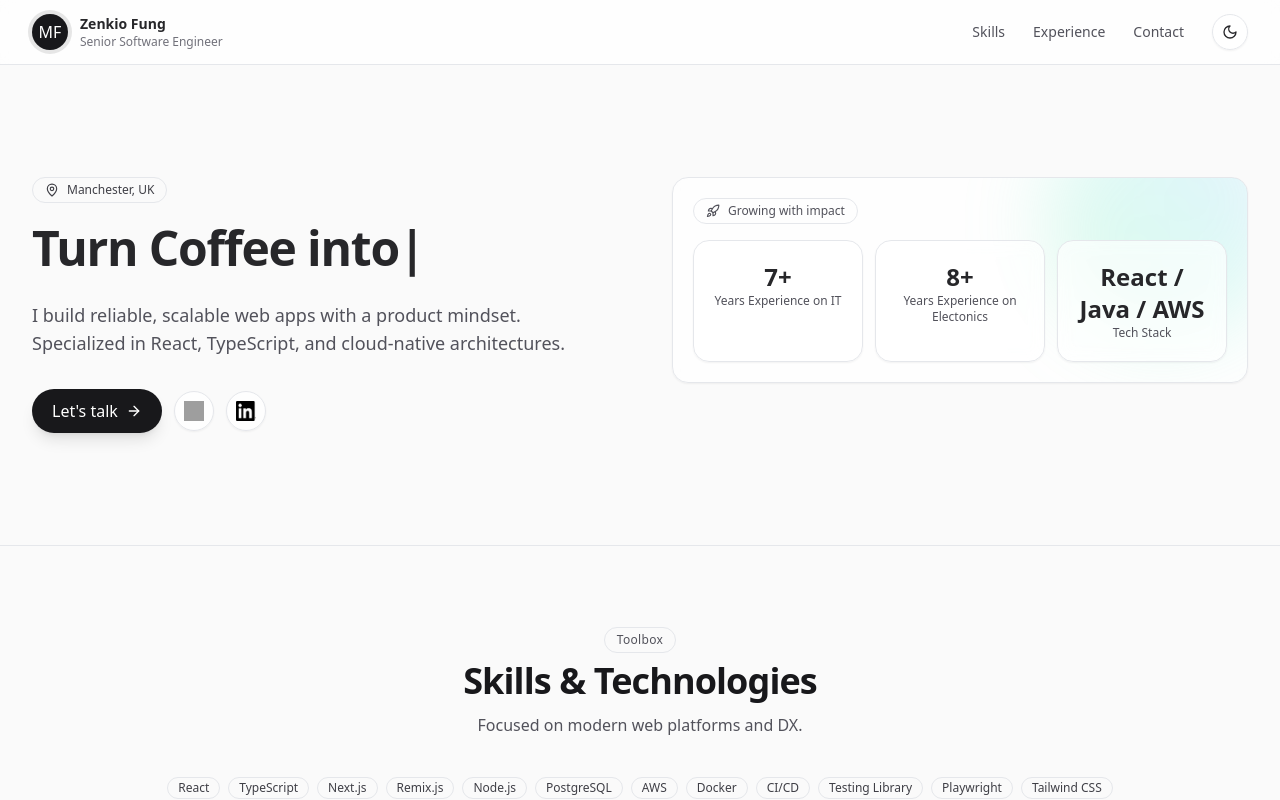
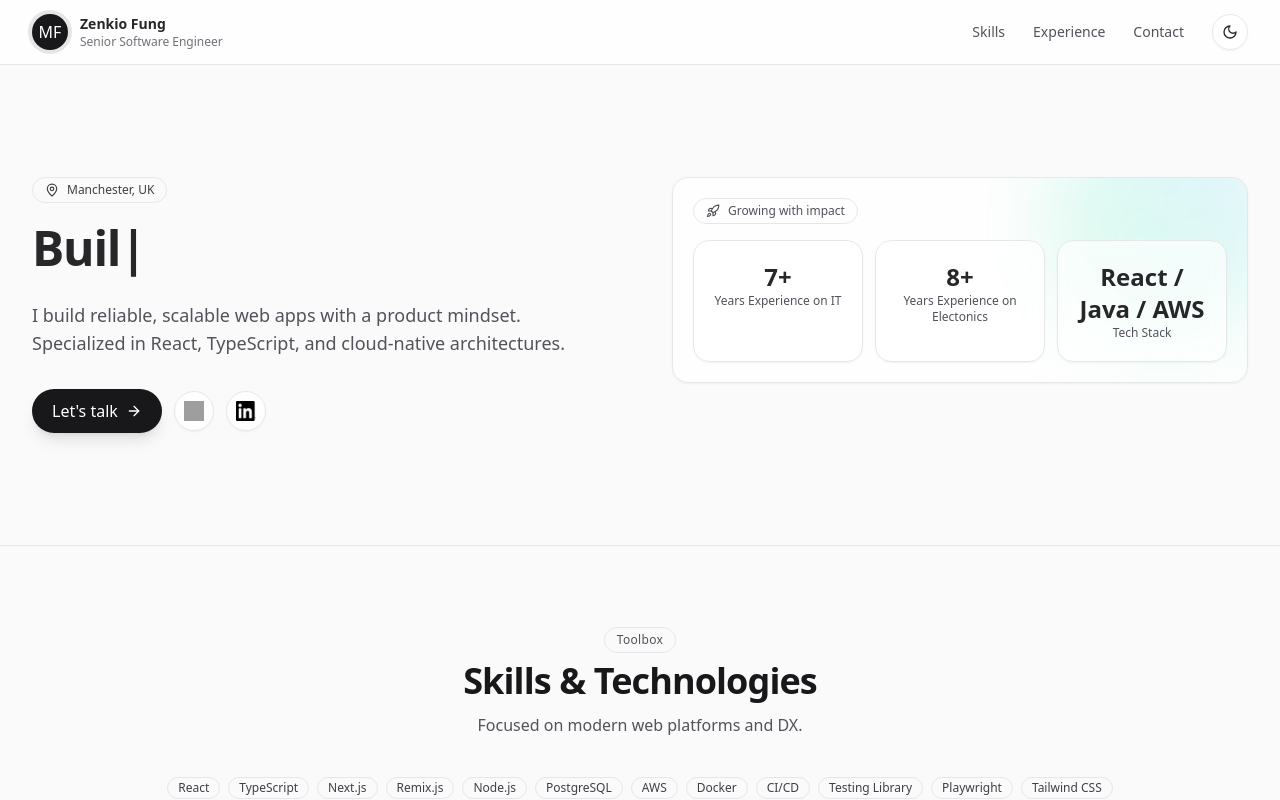
Before and after one commit to zenkio/zenkio.github.io, a React (Vite) app: page / in a window 1280 px wide. Shown: the top 800 px of the page. Built offline with nearby package versions, Linux system fonts and the light colour scheme; grey boxes are pictures that could not be loaded.

Commit message:
use timeout instead of animation frame

```diff
--- a/src/component/typeWritter.tsx
+++ b/src/component/typeWritter.tsx
@@ -1,4 +1,5 @@
-import { useEffect, useRef, useState } from "react";
+import React, { useEffect, useRef, useState } from "react";
+
 
 interface TypeWriterProps {
   contents: string[];
@@ -13,26 +14,23 @@ export const TypeWriter = ({
   pause = 1200,
   deletingSpeedFactor = 0.5,
 }: TypeWriterProps) => {
-  const ref = useRef<HTMLSpanElement>(null);
-  const rafRef = useRef<number>();
-  const lastTime = useRef<number>(0);
-  const isPaused = useRef(false);
-
-  const [isVisible, setIsVisible] = useState(false);
   const [display, setDisplay] = useState("");
   const [index, setIndex] = useState(0);
   const [subIndex, setSubIndex] = useState(0);
   const [deleting, setDeleting] = useState(false);
+  const [isVisible, setIsVisible] = useState(false);
 
+  const ref = useRef<HTMLSpanElement>(null);
+  const timeoutRef = useRef<number | null>(null);
+
+
+  // IntersectionObserver 判斷可見性
   useEffect(() => {
     const el = ref.current;
     if (!el) return;
 
     const observer = new IntersectionObserver(
-      (entries) => {
-        const visible = entries[0].isIntersecting;
-        setIsVisible(visible);
-      },
+      (entries) => setIsVisible(entries[0].isIntersecting),
       { threshold: 0.4 }
     );
 
@@ -41,56 +39,34 @@ export const TypeWriter = ({
   }, []);
 
   useEffect(() => {
-    if (!isVisible) {
-      isPaused.current = true;
-      if (rafRef.current) cancelAnimationFrame(rafRef.current);
-      return;
-    }
-
-    isPaused.current = false;
-    lastTime.current = performance.now();
-
-    const animate = (time: number) => {
-      if (isPaused.current) return;
+    if (!isVisible) return;
 
     const currentText = contents[index];
     const speed = deleting ? typingSpeed * deletingSpeedFactor : typingSpeed;
 
-      const delta = time - lastTime.current;
-      const steps = Math.floor(delta / speed);
-
-      if (steps > 0) {
-        lastTime.current = lastTime.current + steps * speed;
-
-        if (!deleting) {
-          const nextIndex = Math.min(subIndex + steps, currentText.length);
-          setSubIndex(nextIndex);
-          setDisplay(currentText.slice(0, nextIndex));
-
-          if (nextIndex === currentText.length) {
-            setTimeout(() => setDeleting(true), pause);
-          }
-        } else {
-          const nextIndex = Math.max(subIndex - steps, 0);
-          setSubIndex(nextIndex);
-          setDisplay(currentText.slice(0, nextIndex));
-
-          if (nextIndex === 0) {
+    if (!deleting && subIndex < currentText.length) {
+      timeoutRef.current = setTimeout(() => {
+        setSubIndex((v) => v + 1);
+        setDisplay(currentText.slice(0, subIndex + 1));
+      }, speed);
+    } else if (!deleting && subIndex === currentText.length) {
+      timeoutRef.current = setTimeout(() => setDeleting(true), pause);
+    } else if (deleting && subIndex > 0) {
+      timeoutRef.current = setTimeout(() => {
+        setSubIndex((v) => v - 1);
+        setDisplay(currentText.slice(0, subIndex - 1));
+      }, speed);
+    } else if (deleting && subIndex === 0) {
+      timeoutRef.current = setTimeout(() => {
         setDeleting(false);
         setIndex((v) => (v + 1) % contents.length);
-          }
-        }
+      }, speed);
     }
 
-      rafRef.current = requestAnimationFrame(animate);
+    return () => {
+      if (timeoutRef.current) clearTimeout(timeoutRef.current);
     };
-
-    rafRef.current = requestAnimationFrame(animate);
-
-    return () => {
-      if (rafRef.current) cancelAnimationFrame(rafRef.current);
-    };
-  }, [contents, index, subIndex, deleting, typingSpeed, pause, deletingSpeedFactor, isVisible]);
+  }, [subIndex, deleting, index, contents, typingSpeed, pause, deletingSpeedFactor, isVisible]);
 
   return (
     <span
```
Lines whose indentation alone changed are shown as unchanged.
